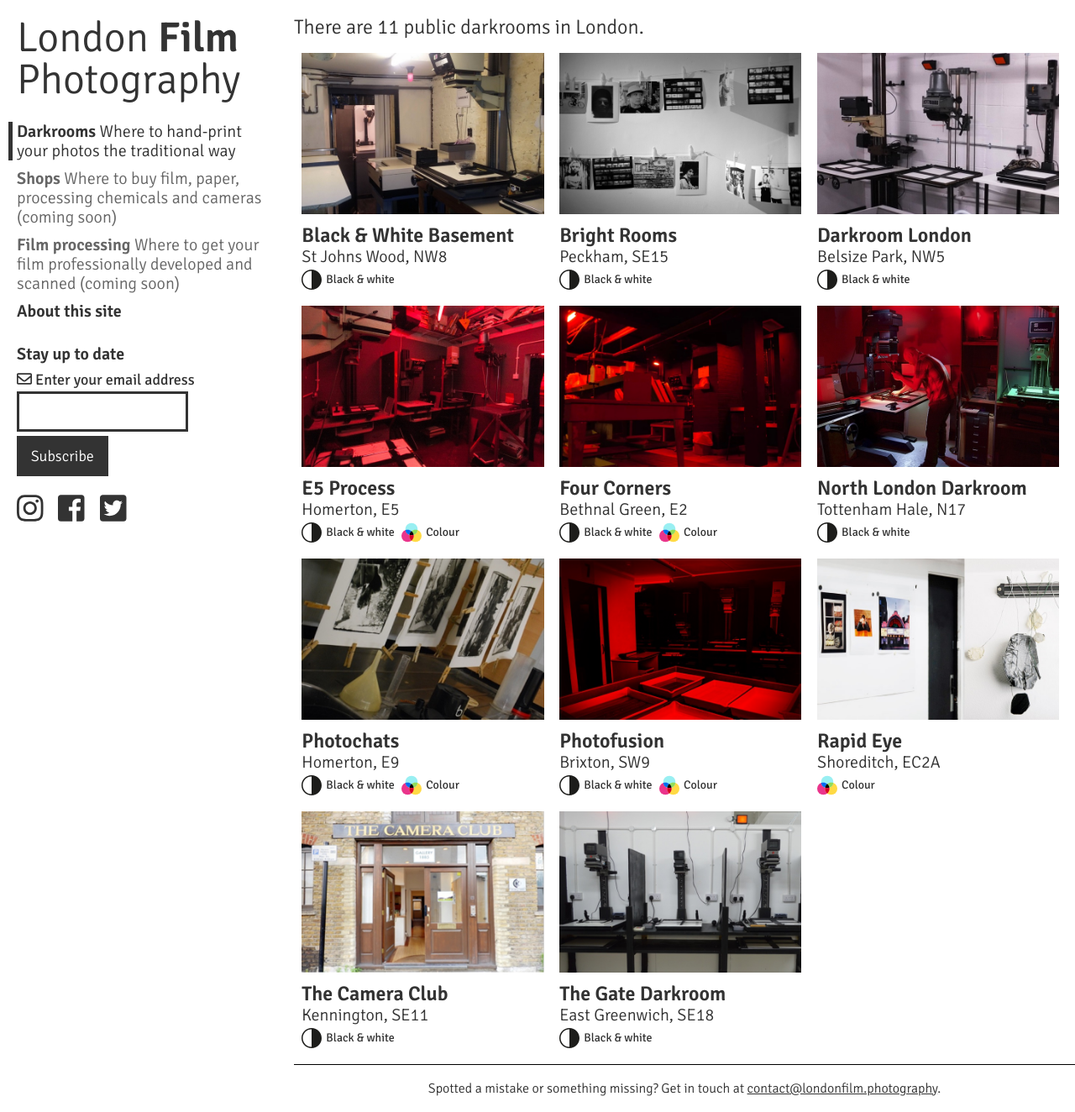
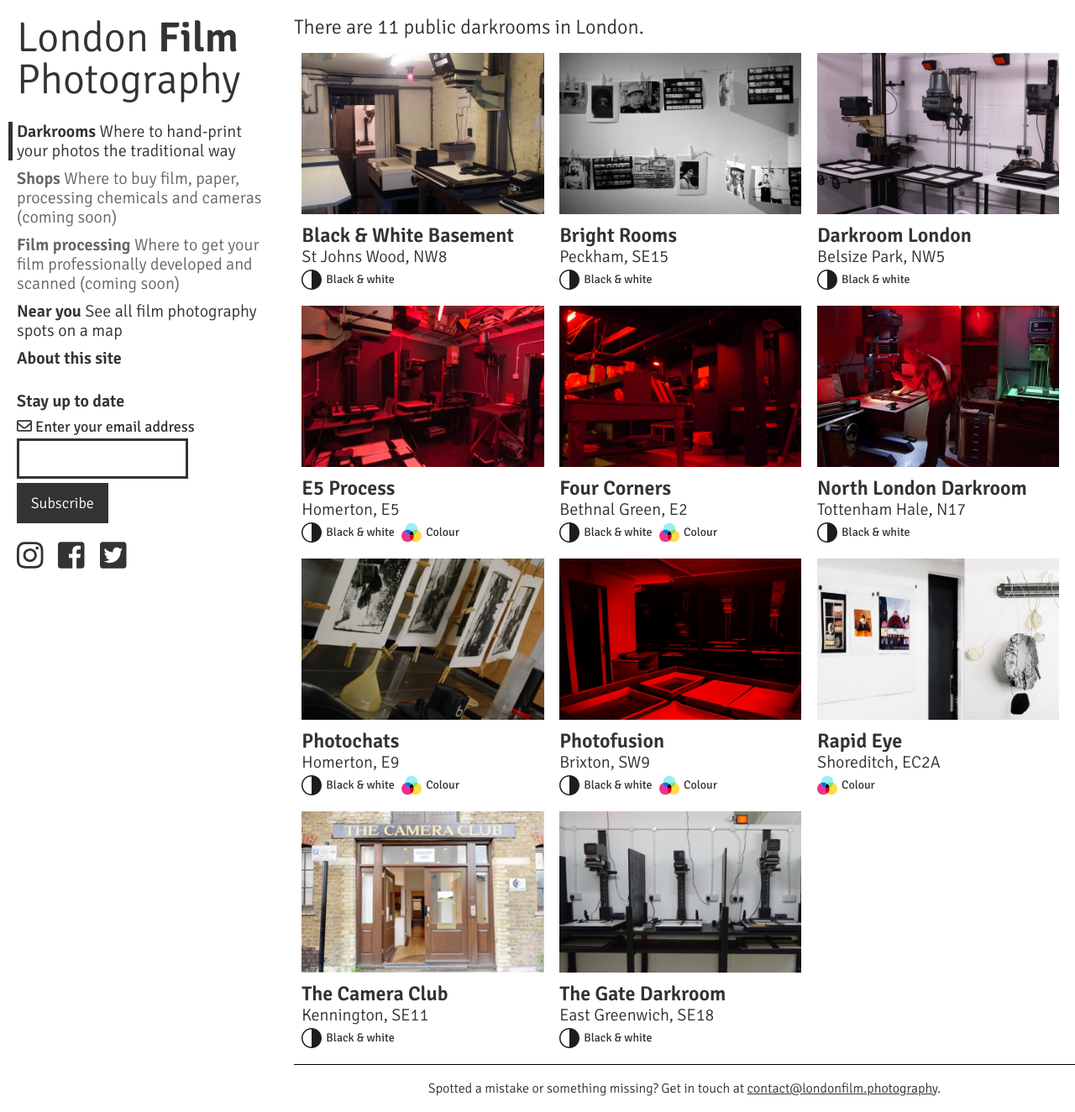
Before and after one commit to marcelpetersen/photo3, a Jekyll site: the page built from index.md, in a window 1280 px wide. Shown: the whole page at 84% size. Built offline with Jekyll 4.4.1, drawn with Linux system fonts in a browser that asks for light colours; nearby versions of some CDN libraries.

Commit message:
Include map in nav

```diff
--- a/_includes/nav.html
+++ b/_includes/nav.html
@@ -17,6 +17,11 @@
       </li>
       <li class="comingsoon">
         <span class="title">Film processing</span> <span class="subtitle">Where to get your film professionally developed and scanned (coming soon)</span>
+      </li>
+      <li {% if page.url == '/map.html' %}class="nav-selected"{% endif %}>
+        <a href="/map.html">
+          <span class="title">Near you</span> <span class="subtitle">See all film photography spots on a map</span>
+        </a>
       </li>
       <li {% if page.url == '/about/' %}class="nav-selected"{% endif %}>
         <a href="/about/">
```
